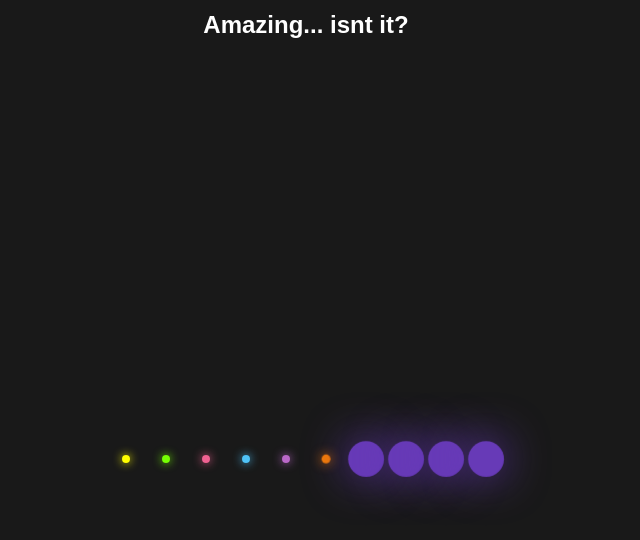
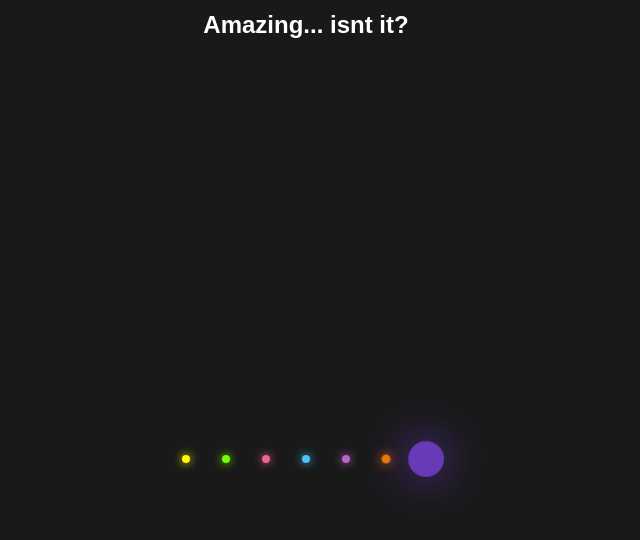
Before and after one commit to savus/my_first_repo, a plain HTML site: page index.html in a window 1280 px wide. Shown: the whole page, without its empty margins (334-974 px from the left). Drawn offline with Linux system fonts and the light colour scheme.

Commit message:
removed some html

```diff
--- a/app.js
+++ b/app.js
@@ -0,0 +1 @@
+var name = "Nathan";
--- a/index.html
+++ b/index.html
@@ -18,9 +18,6 @@
         <li></li>
         <li></li>
         <li></li>
-        <li></li>
-        <li></li>
-        <li></li>
       </ul>
     </div>
   </ul>
```
